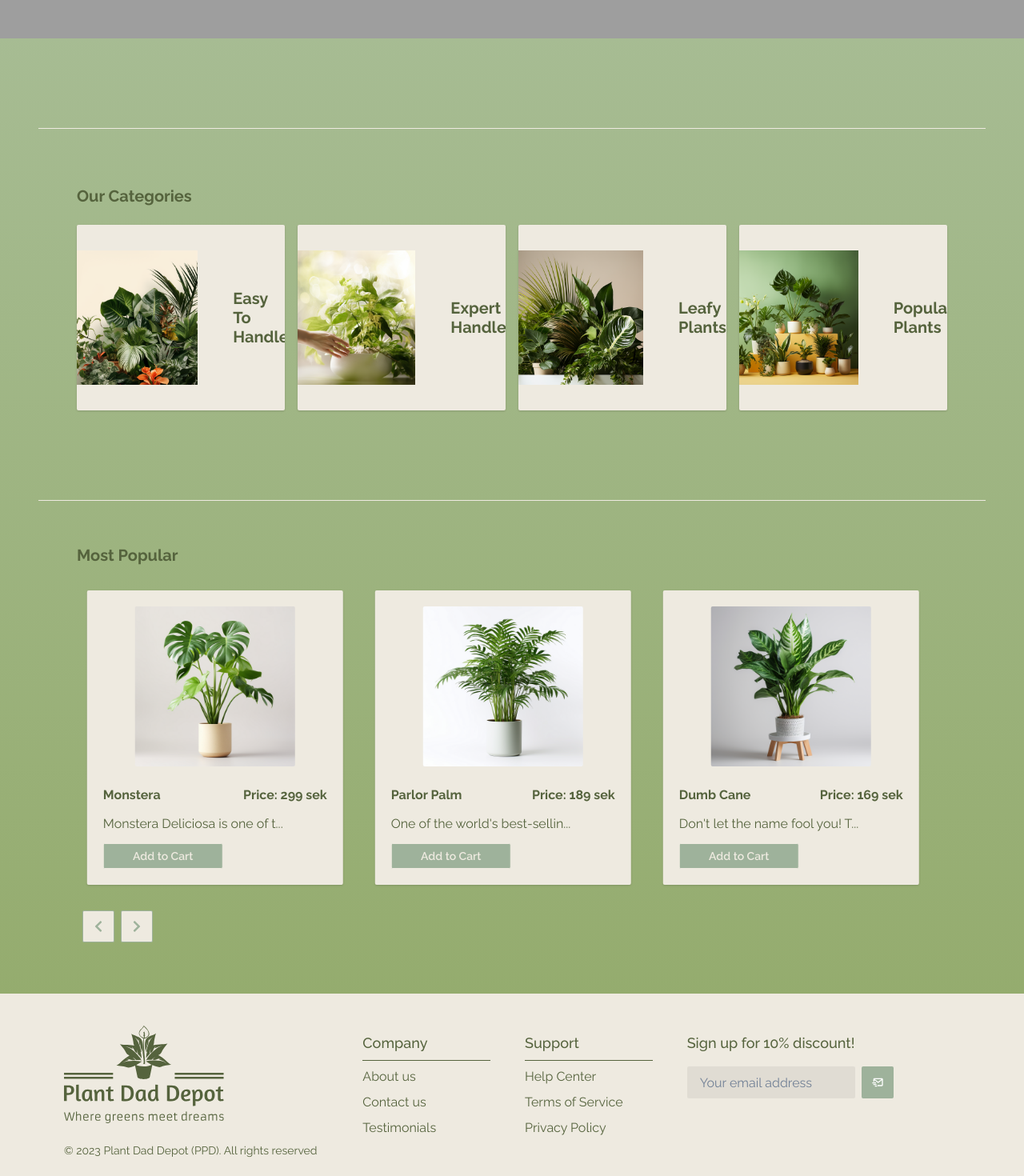
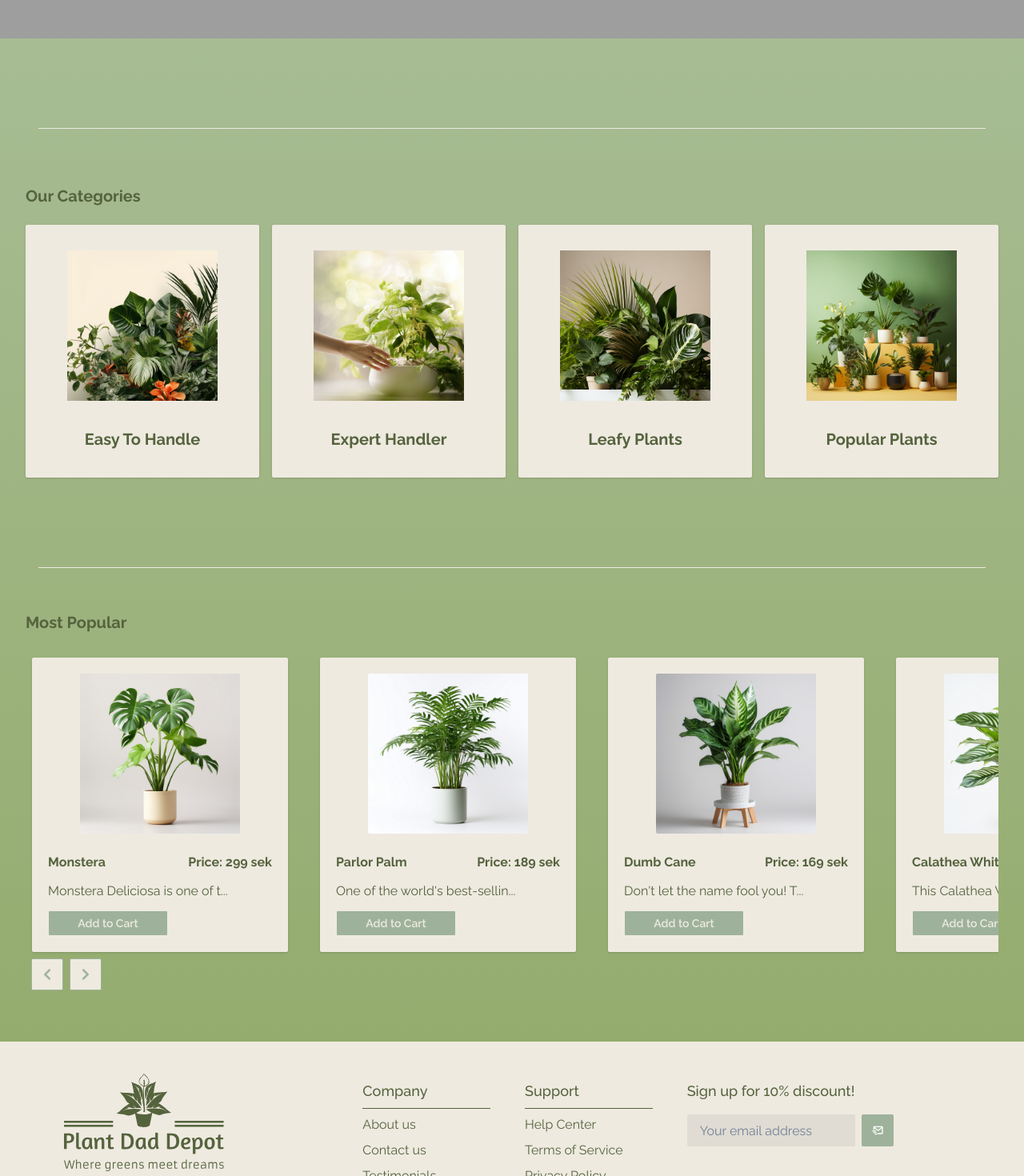
Before and after one commit to Mikael-Ronnberg/Yet-Another-Webshop, a React (Vite) app: page / in a window 1280 px wide. Shown: the part 712-2182 px from the top of the page at 80% size. Built offline with nearby package versions, Linux system fonts and the light colour scheme; grey boxes are pictures that could not be loaded.

Commit message:
final touch again

```diff
--- a/src/components/cards/CategoryCards.tsx
+++ b/src/components/cards/CategoryCards.tsx
@@ -11,8 +11,7 @@ export const CategoryCard = ({ category }: ICategoryCardProps) => {
     <>
       <Link to={`/categories/${category.id}`}>
         <Card
-          size="lg"
-          direction="row"
+          direction={{ base: "row", lg: "column" }}
           align="center"
           justify="center"
           overflow="hidden"
@@ -26,8 +25,8 @@ export const CategoryCard = ({ category }: ICategoryCardProps) => {
           <Image
             src={category.image}
             alt={category.name}
-            width={200}
-            height={200}
+            width={220}
+            height={220}
             p="1rem"
           />
           <CardBody>
--- a/src/mocks/feat.ts
+++ b/src/mocks/feat.ts
@@ -61,18 +61,18 @@ export const featItems = {
       },
     },
     {
-      id: "9ee0bf2b-e154-4c32-a532-ae6d19283f64",
-      name: "Philodendron melanochrysum",
+      id: "bd123494-6b5e-463f-a2e2-6c4f5365935c",
+      name: "Calathea Whitestar",
       description:
-        "Philodendron melanochrysum is an exquisite plant with velvety, heart-shaped leaves. The leaves display a dark green to yellow hue with light veins. Certainly, it stands out as one of our favorites!",
-      price: 329,
-      slug: "philomelan",
-      image: "/leafygreen/Philodendron_melanochrysum.png",
+        "This Calathea White Star boasts stunning green leaves adorned with white stripes that extend across the foliage. The green-patterned leaves add a touch of elegance to any home.",
+      price: 289,
+      slug: "calatheawhitestar",
+      image: "/leafygreen/Calathea_White_Star_Calathea_majestica.png",
       category: {
-        id: "d014nex2-5sle-9b5e-80kl-v4322c329fsp",
-        image: "/hero/expertBanner.png",
-        name: "Expert Handler",
-        slug: "expert",
+        id: "1a1bd33d-bbda-4ab2-b7a1-7fa38469f0f7",
+        image: "/hero/leadyBanner2.png",
+        name: "Leafy Plants",
+        slug: "leaf",
       },
     },
   ],
--- a/src/pages/Categories/Categories.tsx
+++ b/src/pages/Categories/Categories.tsx
@@ -11,7 +11,7 @@ export const Categories = () => {
       <Hero
         heading="Plant Categories"
         description="Our different categories"
-        image="/hero/leafyBanner.png"
+        image="/leafyBanner.png"
         btnLabel="View All Products"
         btnLink="/products"
       ></Hero>
--- a/src/pages/Categories/components/AllCategories.tsx
+++ b/src/pages/Categories/components/AllCategories.tsx
@@ -14,7 +14,7 @@ export const AllCategories = ({ categories }: IAllCategoriesProps) => {
         templateColumns={{ base: "repeat(1, 1fr)", lg: "repeat(2, 1fr)" }}
         gap="20px"
         mx="auto"
-        p="2rem"
+        p="1rem"
       >
         {categories.map((category) => (
           <CategoryCard key={category.id} category={category} />
--- a/src/pages/Categories/components/Categories.tsx
+++ b/src/pages/Categories/components/Categories.tsx
@@ -9,7 +9,7 @@ interface ICategoriesProps {
 
 export const Categories = ({ categories }: ICategoriesProps) => {
   return (
-    <Box w={{ base: "100%", lg: "90%" }} mx="auto" py="3rem" px="2rem">
+    <Box w={{ base: "100%", lg: "100%" }} m="auto" py="3rem" px="2rem">
       <SectionHeading title="Our Categories" />
       <Grid
         templateColumns={{
--- a/src/pages/Home/components/FeatProd.tsx
+++ b/src/pages/Home/components/FeatProd.tsx
@@ -15,7 +15,7 @@ interface IFeatProdProps {
 export const FeatProd = ({ title, products }: IFeatProdProps) => {
   return (
     <>
-      <Box w={{ base: "100%", lg: "90%" }} mx="auto" p="2rem">
+      <Box w={{ base: "100%", lg: "100%" }} mx="auto" p="2rem">
         <SectionHeading title={title} />
         <Swiper {...slideSettings}>
           {products.map((product) => (
--- a/src/pages/Home/components/style.ts
+++ b/src/pages/Home/components/style.ts
@@ -29,7 +29,7 @@ export const slideSettings: SwiperOptions = {
   slidesPerView: "auto",
   speed: 1000,
   autoplay: {
-    delay: 5000,
+    delay: 3000,
     disableOnInteraction: false,
   },
 };
--- a/src/pages/Products/Products.tsx
+++ b/src/pages/Products/Products.tsx
@@ -11,7 +11,7 @@ export const Products = () => {
       <Hero
         heading="Green and Beatiful Plants"
         description="Dr. Greenthumb would be jealouse!"
-        image="/hero/hero_image.png"
+        image="/hero_image.png"
         btnLabel="View All Categories"
         btnLink="/categories"
       ></Hero>
```
